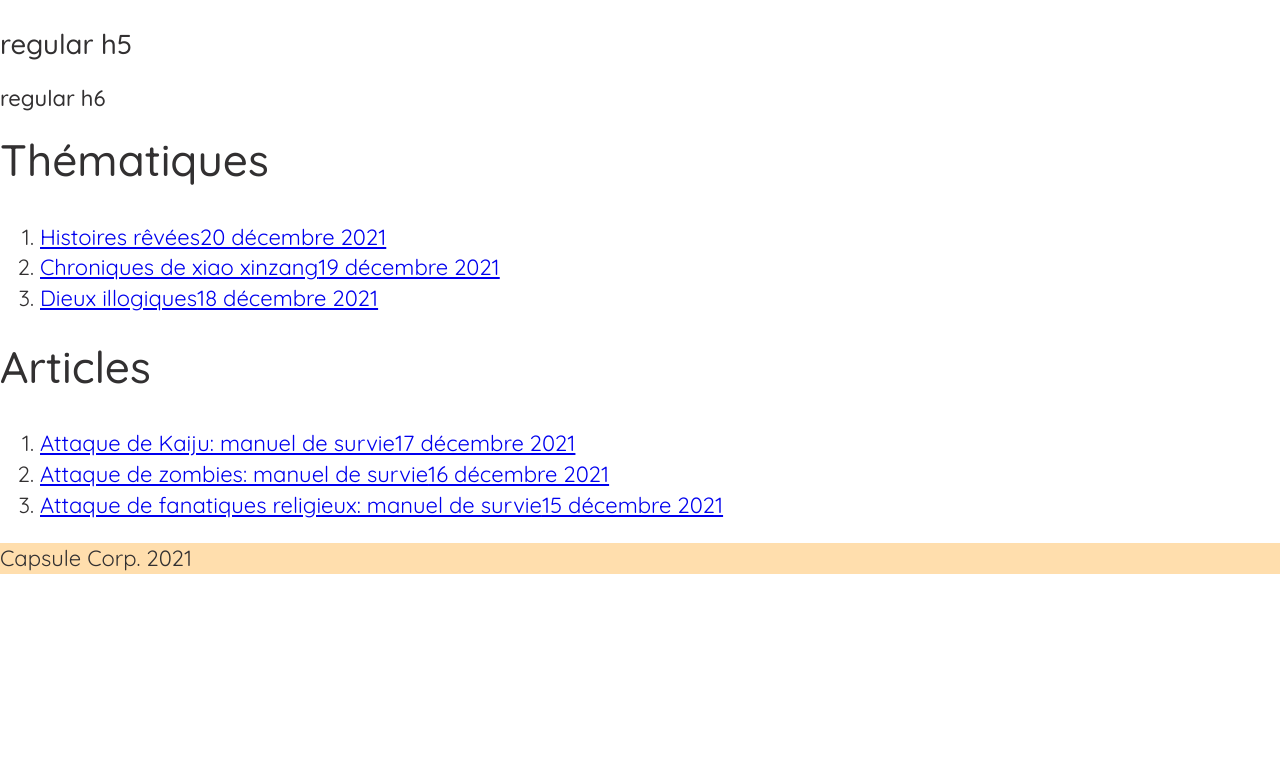
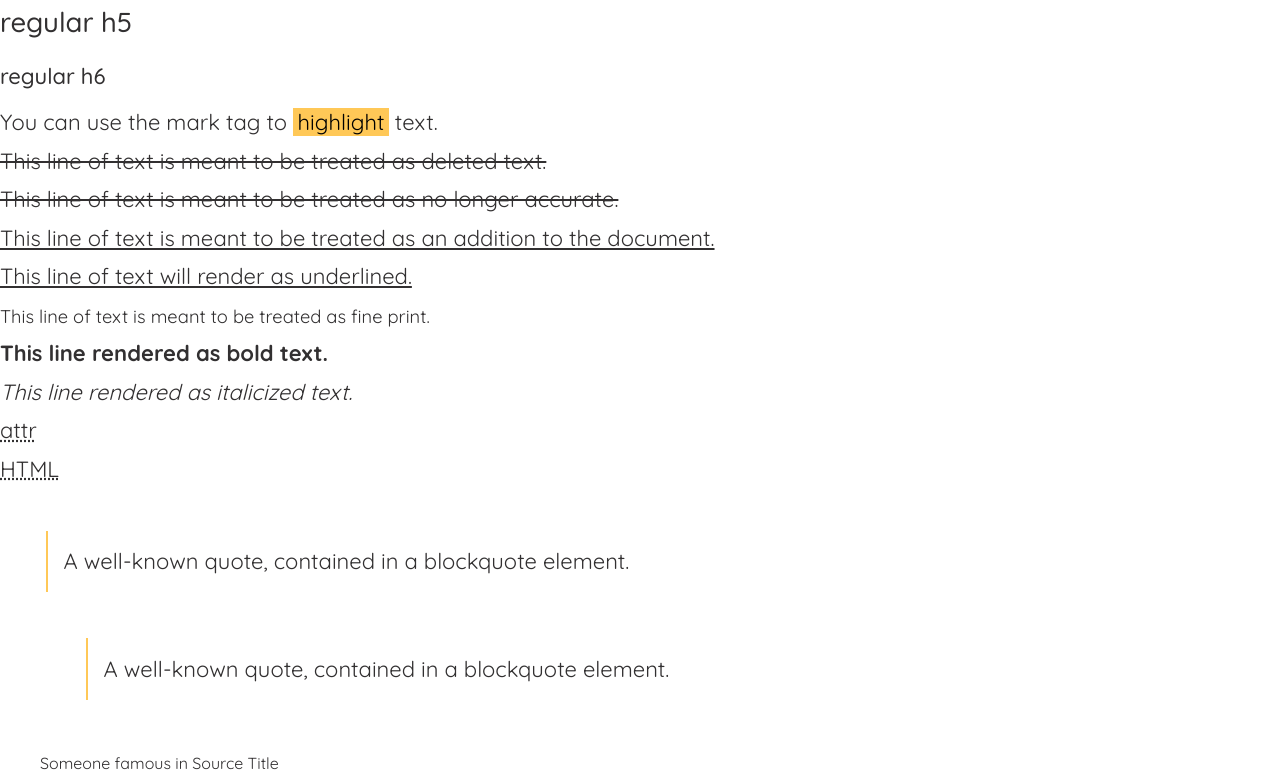
Before and after one commit to kairos666/indie-blog, a Next.js app: page / in a window 1280 px wide. Shown: the part 999-1780 px from the top of the page. Before the commit the page ends 1595 px from the top, so only its background shows below. Built offline with nearby package versions, Linux system fonts and the light colour scheme.

Commit message:
base global text styles

```diff
--- a/pages/index.tsx
+++ b/pages/index.tsx
@@ -31,6 +31,27 @@ const Home: NextPage = () => {
                     <h4>regular h4</h4>
                     <h5>regular h5</h5>
                     <h6>regular h6</h6>
+                    <p>You can use the mark tag to <mark>highlight</mark> text.</p>
+                    <p><del>This line of text is meant to be treated as deleted text.</del></p>
+                    <p><s>This line of text is meant to be treated as no longer accurate.</s></p>
+                    <p><ins>This line of text is meant to be treated as an addition to the document.</ins></p>
+                    <p><u>This line of text will render as underlined.</u></p>
+                    <p><small>This line of text is meant to be treated as fine print.</small></p>
+                    <p><strong>This line rendered as bold text.</strong></p>
+                    <p><em>This line rendered as italicized text.</em></p>
+                    <p><abbr title="attribute">attr</abbr></p>
+                    <p><abbr title="HyperText Markup Language">HTML</abbr></p>
+                    <blockquote>
+                        <p>A well-known quote, contained in a blockquote element.</p>
+                    </blockquote>
+                    <figure>
+                        <blockquote>
+                            <p>A well-known quote, contained in a blockquote element.</p>
+                        </blockquote>
+                        <figcaption>
+                            <cite title="Source Title">Someone famous in Source Title</cite>
+                        </figcaption>
+                    </figure>
                 </section>
                 <section>
                     <h2>Thématiques</h2>
--- a/styles/globals.scss
+++ b/styles/globals.scss
@@ -51,6 +51,29 @@ h6 {
     @include fluid-typo-size('base', 'h6');
     margin-bottom: vertical-rythm('base', 'h6', .5);
 }
+p {
+    @include fluid-typo-size('base', 'txt');
+    margin-top:0;
+    margin-bottom:0;
+
+    & + p {
+        margin-top: vertical-rythm('base', 'txt', .25);
+    }
+}
+mark {
+    padding-left: 0.2em;
+    padding-right: 0.2em;
+    background-color: var(--alt-accent);
+}
+blockquote {
+    margin: vertical-rythm('base', 'txt', 1.5);
+    padding: vertical-rythm('base', 'txt', .5);
+    border-left: 2px solid var(--alt-accent);
+}
+cite {
+    @include fluid-typo-size('small', 'txt');
+    font-style: normal;
+}
 
 footer {
     @include rwd('small') {
```
